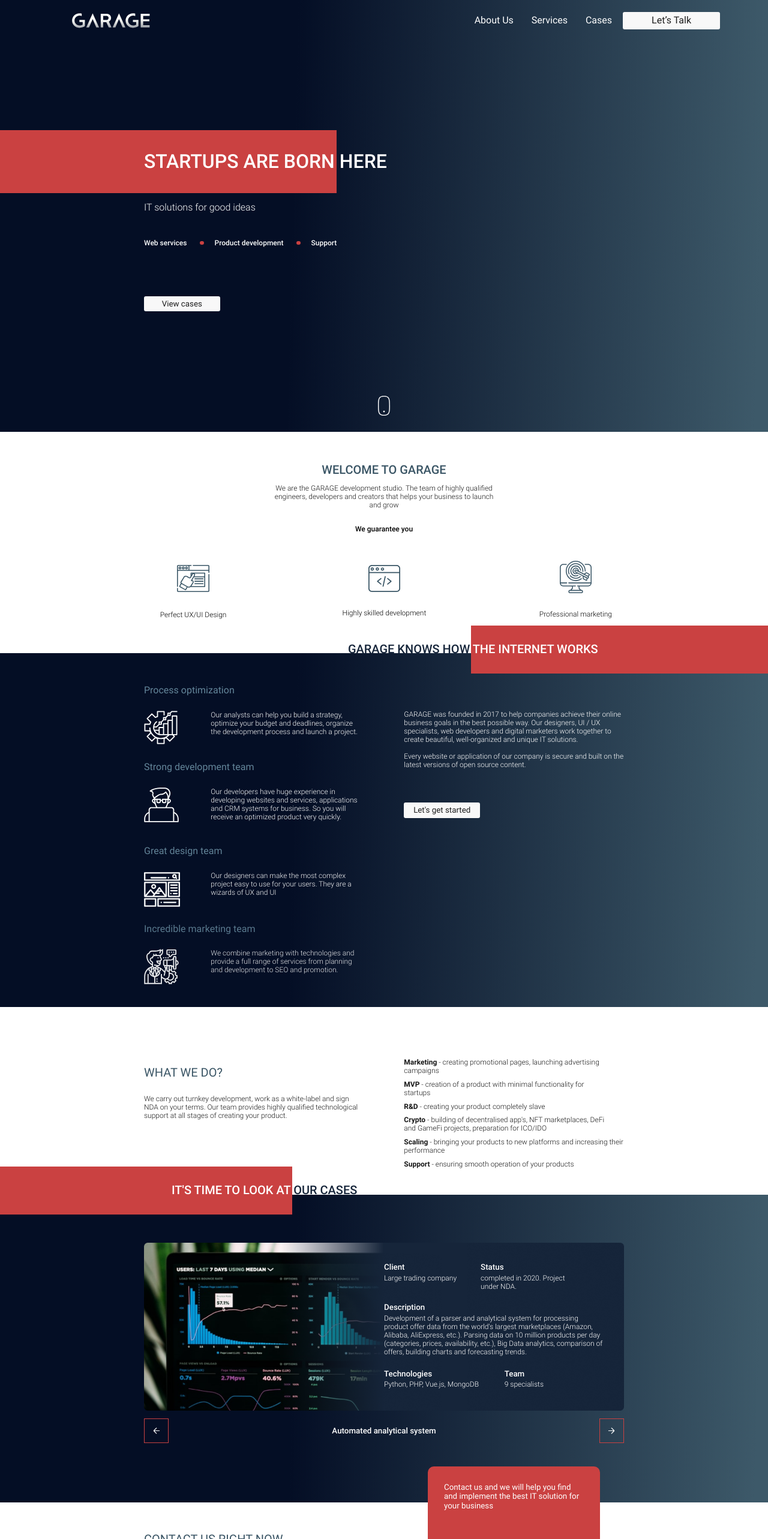
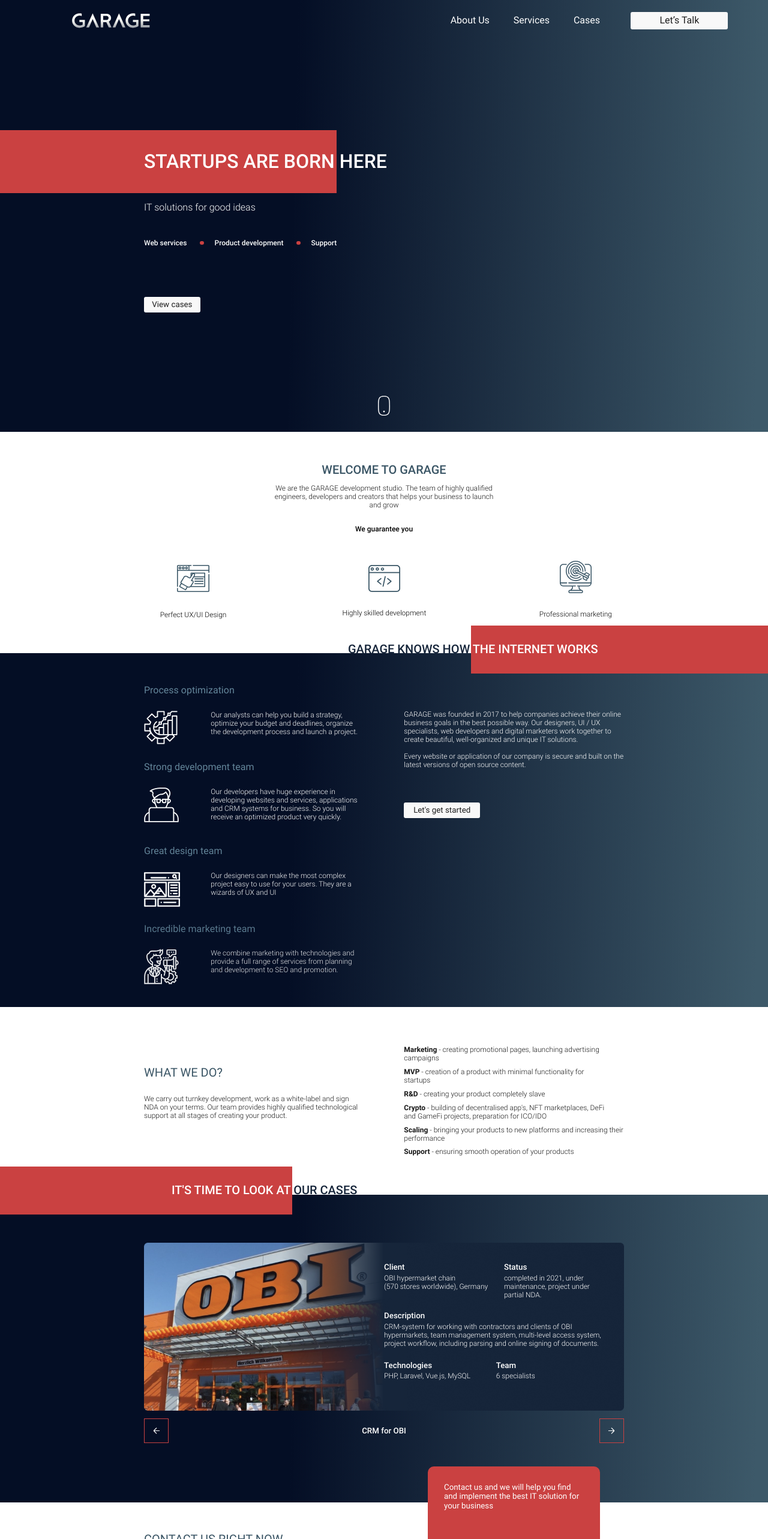
Before and after one commit to mrbarch/garage, a Vue app: page / in a window 1280 px wide. Shown: the top 2566 px of the page at 60% size. Built offline with nearby package versions, Linux system fonts and the light colour scheme.

Commit message:
small fixes, move few blocks on a center and title

```diff
--- a/src/components/Cases.vue
+++ b/src/components/Cases.vue
@@ -4,73 +4,6 @@
       <div class="container">
         <div class="technology__block">
           <swiper :options="swiperOptions">
-            <swiper-slide>
-              <div class="technology__block-bg">
-                <div class="technology__block-text">
-
-                  <div class="technology__block-item technology__block-item-first">
-                    <div class="technology__block-item-title">
-                      Client
-                    </div>
-                    <h4 class="technology__block-item-text">
-                      Large trading company
-                    </h4>
-                  </div>
-
-                  <div class="technology__block-item technology__block-item-second">
-                    <div class="technology__block-item-title">
-                      Status
-                    </div>
-                    <h4 class="technology__block-item-text">
-                      completed in 2020.
-                      Project under NDA.
-                    </h4>
-                  </div>
-
-                  <div class="technology__block-item technology__block-item-third">
-                    <div class="technology__block-item-title">
-                      Description
-                    </div>
-                    <h4 class="technology__block-item-text">
-                      Development of a parser and analytical system for processing product offer data from the world's
-                      largest marketplaces (Amazon, Alibaba, AliExpress, etc.). Parsing data on 10 million products per
-                      day (categories, prices, availability, etc.), Big Data analytics, comparison
-                      of offers, building charts and forecasting trends.
-                    </h4>
-                  </div>
-
-                  <div class="technology__block-item technology__block-item-fourth">
-                    <div class="technology__block-item-title">
-                      Technologies
-                    </div>
-                    <h4 class="technology__block-item-text">
-                      Python, PHP, Vue.js, MongoDB
-                    </h4>
-                  </div>
-
-                  <div class="technology__block-item technology__block-item-fifth">
-                    <div class="technology__block-item-title">
-                      Team
-                    </div>
-                    <h4 class="technology__block-item-text">
-                      9 specialists
-                    </h4>
-                  </div>
-                </div>
-              </div>
-              <div class="technology__block-bottom">
-                <div class="technology__block-arrows">
-                  <img src="./../assets/img/arrow-slider-left.svg" alt="arrow-slider-left"
-                       class="technology__block-arrow-left technology__block-arrow-common"
-                       slot="button-prev">
-                  <div class="technology__block-arrow-title">Automated analytical system</div>
-                  <img src="./../assets/img/arrow-slider-right.svg" alt="arrow-slider-right"
-                       class="technology__block-arrow-right technology__block-arrow-common"
-                       slot="button">
-                </div>
-              </div>
-            </swiper-slide>
-
             <swiper-slide>
               <div class="technology__block-bg technology__block-bg-second-slide">
                 <div class="technology__block-text">
@@ -128,6 +61,73 @@
                        class="technology__block-arrow-left technology__block-arrow-common"
                        slot="button-prev">
                   <div class="technology__block-arrow-title">CRM for OBI</div>
+                  <img src="./../assets/img/arrow-slider-right.svg" alt="arrow-slider-right"
+                       class="technology__block-arrow-right technology__block-arrow-common"
+                       slot="button">
+                </div>
+              </div>
+            </swiper-slide>
+
+            <swiper-slide>
+              <div class="technology__block-bg">
+                <div class="technology__block-text">
+
+                  <div class="technology__block-item technology__block-item-first">
+                    <div class="technology__block-item-title">
+                      Client
+                    </div>
+                    <h4 class="technology__block-item-text">
+                      Global trading company
+                    </h4>
+                  </div>
+
+                  <div class="technology__block-item technology__block-item-second">
+                    <div class="technology__block-item-title">
+                      Status
+                    </div>
+                    <h4 class="technology__block-item-text">
+                      completed in 2020.
+                      Project under NDA.
+                    </h4>
+                  </div>
+
+                  <div class="technology__block-item technology__block-item-third">
+                    <div class="technology__block-item-title">
+                      Description
+                    </div>
+                    <h4 class="technology__block-item-text">
+                      Development of a parser and analytical system for processing product offer data from the world's
+                      largest marketplaces (Amazon, Alibaba, AliExpress, etc.). Parsing data on 10 million products per
+                      day (categories, prices, availability, etc.), Big Data analytics, comparison
+                      of offers, building charts and forecasting trends.
+                    </h4>
+                  </div>
+
+                  <div class="technology__block-item technology__block-item-fourth">
+                    <div class="technology__block-item-title">
+                      Technologies
+                    </div>
+                    <h4 class="technology__block-item-text">
+                      Python, PHP, Vue.js, MongoDB
+                    </h4>
+                  </div>
+
+                  <div class="technology__block-item technology__block-item-fifth">
+                    <div class="technology__block-item-title">
+                      Team
+                    </div>
+                    <h4 class="technology__block-item-text">
+                      9 specialists
+                    </h4>
+                  </div>
+                </div>
+              </div>
+              <div class="technology__block-bottom">
+                <div class="technology__block-arrows">
+                  <img src="./../assets/img/arrow-slider-left.svg" alt="arrow-slider-left"
+                       class="technology__block-arrow-left technology__block-arrow-common"
+                       slot="button-prev">
+                  <div class="technology__block-arrow-title">Automated analytical system</div>
                   <img src="./../assets/img/arrow-slider-right.svg" alt="arrow-slider-right"
                        class="technology__block-arrow-right technology__block-arrow-common"
                        slot="button">
--- a/src/components/Specialization.vue
+++ b/src/components/Specialization.vue
@@ -77,7 +77,7 @@ export default {
 
     &-right {
       width: 65rem;
-      padding-top: 12.1rem;
+      padding-top: 9rem;
       display: flex;
       justify-content: space-around;
       flex-direction: column;
@@ -294,7 +294,7 @@ export default {
 
   @media screen and (max-width: 480px) {
     .specialization {
-      height: 53rem;
+      height: 60rem;
 
       &__block {
         display: flex;
@@ -343,7 +343,7 @@ export default {
           background: #CA4141;
           width: 54.8rem;
           height: 10.5rem;
-          top: 53rem;
+          top: 60rem;
           left: 0;
           z-index: 2;
         }
@@ -353,10 +353,9 @@ export default {
           color: #16253A;
           display: flex;
           position: absolute;
-          left: 2rem;
-          top: 55rem;
+          left: 3rem;
+          top: 63.5rem;
           z-index: 3;
-
           span {
             color: #16253A;
           }
--- a/src/components/StartUps.vue
+++ b/src/components/StartUps.vue
@@ -11,7 +11,7 @@
               <li class="startups__list-item h5">Product development</li>
               <li class="startups__list-item h5">Support</li>
             </ul>
-            <button class="startups__btn btn-white">View cases</button>
+            <a class="startups__btn btn-white" href="#cases">View cases</a>
           </div>
           <img src="./../assets/img/bg-header.svg" alt="bg-header" class="startups__block-img">
         </div>
@@ -36,7 +36,9 @@ export default {
   width: 100%;
   padding-top: 34.5rem;
   animation: floatText 2s alternate ease-in-out;
-
+  &__btn {
+    cursor: pointer;
+  }
 
   &:before {
     content: '';
@@ -118,7 +120,7 @@ export default {
     display: flex;
     justify-content: space-between;
     width: 48.2rem;
-    padding: 5.3rem 0 11.3rem 0;
+    padding: 5.3rem 0 12.3rem 0;
     position: relative;
 
     &-item {
--- a/src/components/WelcomeToGarage.vue
+++ b/src/components/WelcomeToGarage.vue
@@ -242,10 +242,10 @@ export default {
         color: #16253A;
         display: flex;
         position: absolute;
-        left: 2rem;
+        left: 3rem;
         right: 0;
         width: 44rem;
-        top: 79.5rem;
+        top: 80rem;
         z-index: 3;
         span {
           color: #16253A;
--- a/src/components/Write.vue
+++ b/src/components/Write.vue
@@ -125,7 +125,8 @@ export default {
 
       &-left {
         &-btn {
-          margin-top: 5rem !important;
+          width: 38.3rem;
+          margin-left: 2.3rem !important;
           display: flex;
           justify-content: center;
           margin: auto;
--- a/src/layouts/Header.vue
+++ b/src/layouts/Header.vue
@@ -7,6 +7,7 @@
             <Slide :isOpen="open">
               <a href="#welcome" class="header__menu-list-item h3">About Us</a>
               <a href="#specialization" class="header__menu-list-item h3">Services</a>
+              <a class="header__menu-list-item h3" href="#cases">Cases</a>
               <button class="btn-white header__menu-btn h3">
                 Let’s Talk
               </button>
@@ -92,6 +93,7 @@ header {
   }
 
   &__block {
+    width: 164rem;
     display: flex;
     height: 10.3rem;
     align-items: center;
@@ -106,14 +108,14 @@ header {
   &__menu {
     display: flex;
     justify-content: space-between;
-    width: 61.4rem;
+    width: 69.4rem;
 
     &-list {
       display: flex;
       justify-content: space-between;
       margin: 0;
       align-items: center;
-      width: 34.4rem;
+      width: 37.4rem;
       padding: 0;
 
       &-item {
```
Also changed, not shown: 1 other file (tests, documents, lock files or other folders).
